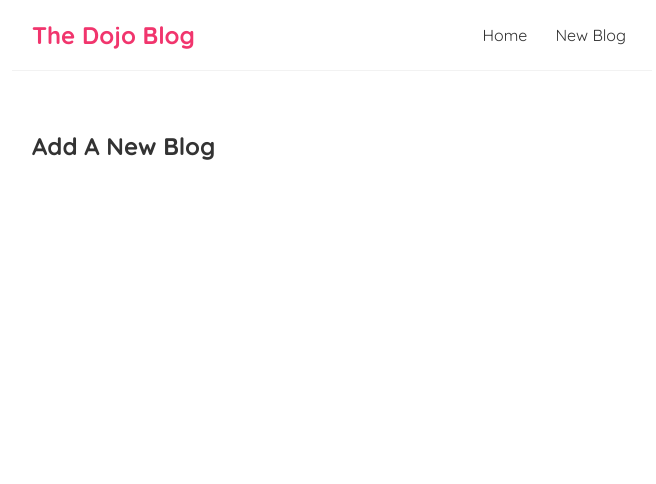
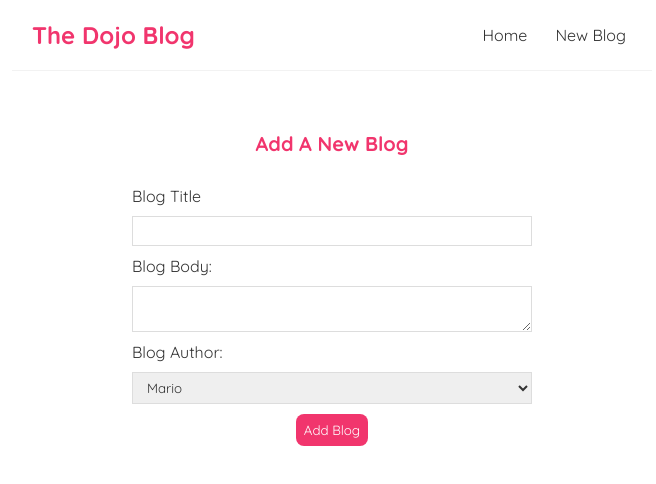
Before and after one commit to lawlawson/dojo-blog, a React (Create React App) app: page /create in a window 1280 px wide. Shown: the top 484 px of the page, without its empty margins (308-964 px from the left). Built offline with nearby package versions, Linux system fonts and the light colour scheme.

Commit message:
Added form and styling

```diff
--- a/src/Create.js
+++ b/src/Create.js
@@ -2,6 +2,18 @@
   return (
     <div className='create'>
       <h2>Add A New Blog</h2>
+      <form>
+        <label>Blog Title</label>
+        <input type='text' required />
+        <label>Blog Body: </label>
+        <textarea required></textarea>
+        <label>Blog Author:</label>
+        <select>
+          <option value='mario'>Mario</option>
+          <option value='yoshi'>Yoshi</option>
+        </select>
+        <button>Add Blog</button>
+      </form>
     </div>
   );
 };
--- a/src/index.css
+++ b/src/index.css
@@ -62,3 +62,37 @@
 .blog-details div {
   margin: 20px 0;
 }
+
+/* create new blog form */
+.create {
+  max-width: 400px;
+  margin: 0 auto;
+  text-align: center;
+}
+.create label {
+  text-align: left;
+  display: block;
+}
+.create h2 {
+  font-size: 20px;
+  color: #f1356d;
+  margin-bottom: 30px;
+}
+.create input,
+.create textarea,
+.create select {
+  width: 100%;
+  padding: 6px 10px;
+  margin: 10px 0;
+  border: 1px solid #ddd;
+  box-sizing: border-box;
+  display: block;
+}
+.create button {
+  background: #f1356d;
+  color: #fff;
+  border: 0;
+  padding: 8px;
+  border-radius: 8px;
+  cursor: pointer;
+}
```
Also changed, not shown: 1 other file (tests, documents, lock files or other folders).
